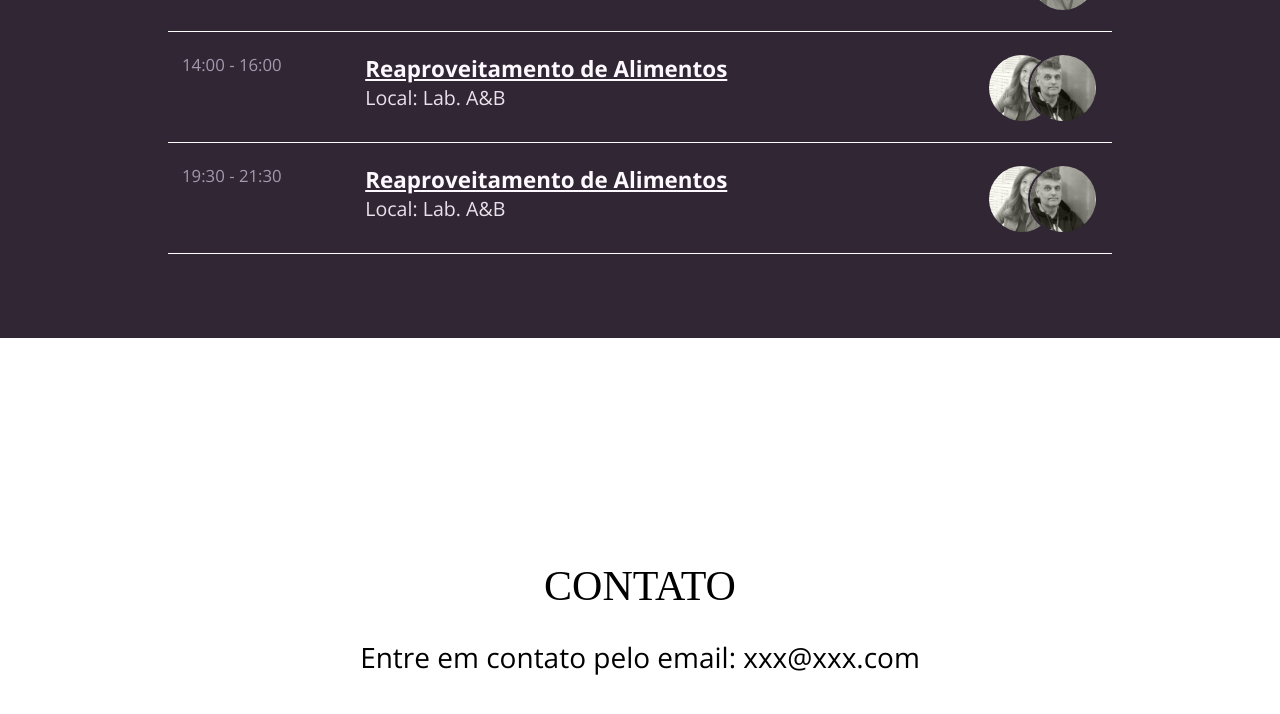
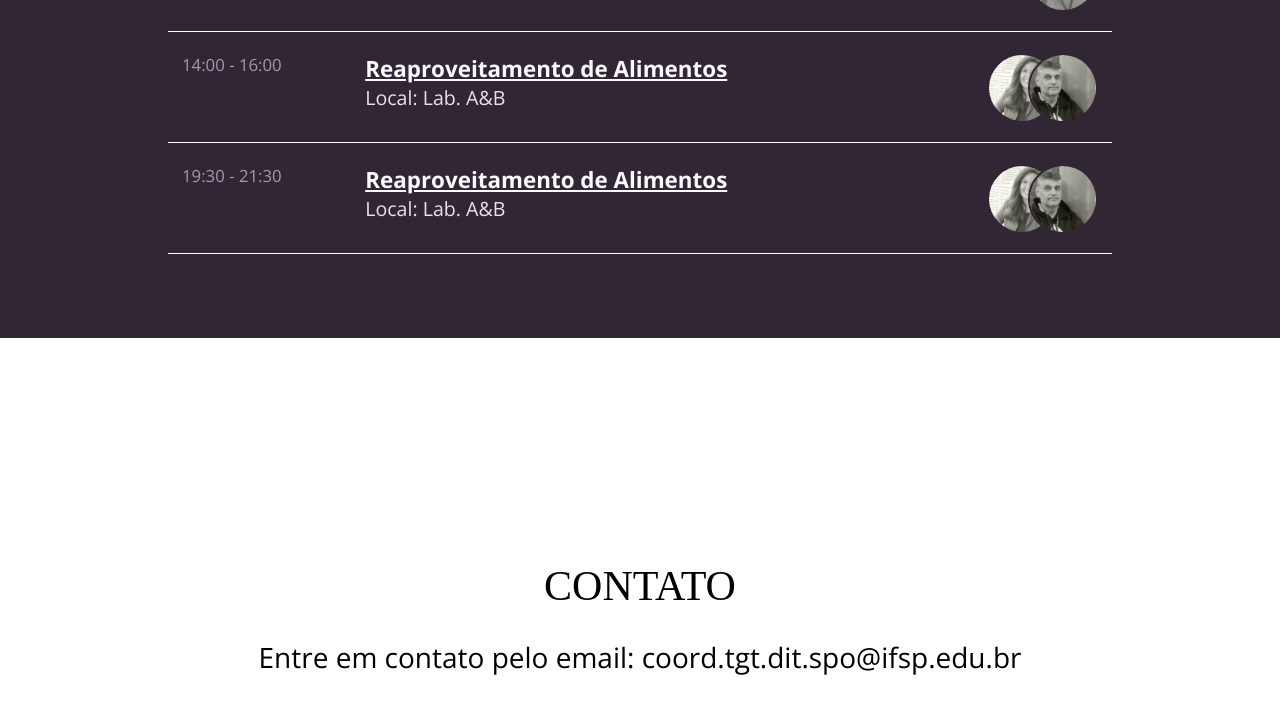
Before and after one commit to ifspcodelab/setur2019, a Jekyll site: the page built from docs/index.html, in a window 1280 px wide and 900 px high, scrolled down 10976 px. Shown: the top 714 px of the window. Built offline with Jekyll 4.4.1, drawn with Linux system fonts in a browser that asks for light colours; some web fonts are replaced.

Commit message:
Adição do email para contato

```diff
--- a/docs/index.html
+++ b/docs/index.html
@@ -138,6 +138,6 @@ layout: layout
 <section id="section-contact" class="section section-contact">
     <div>
         <h1 class="section-heading"> Contato </h1>
-        <p>Entre em contato pelo email: xxx@xxx.com</p>
+        <p>Entre em contato pelo email: coord.tgt.dit.spo@ifsp.edu.br </p>
     </div>
 </section>
```
